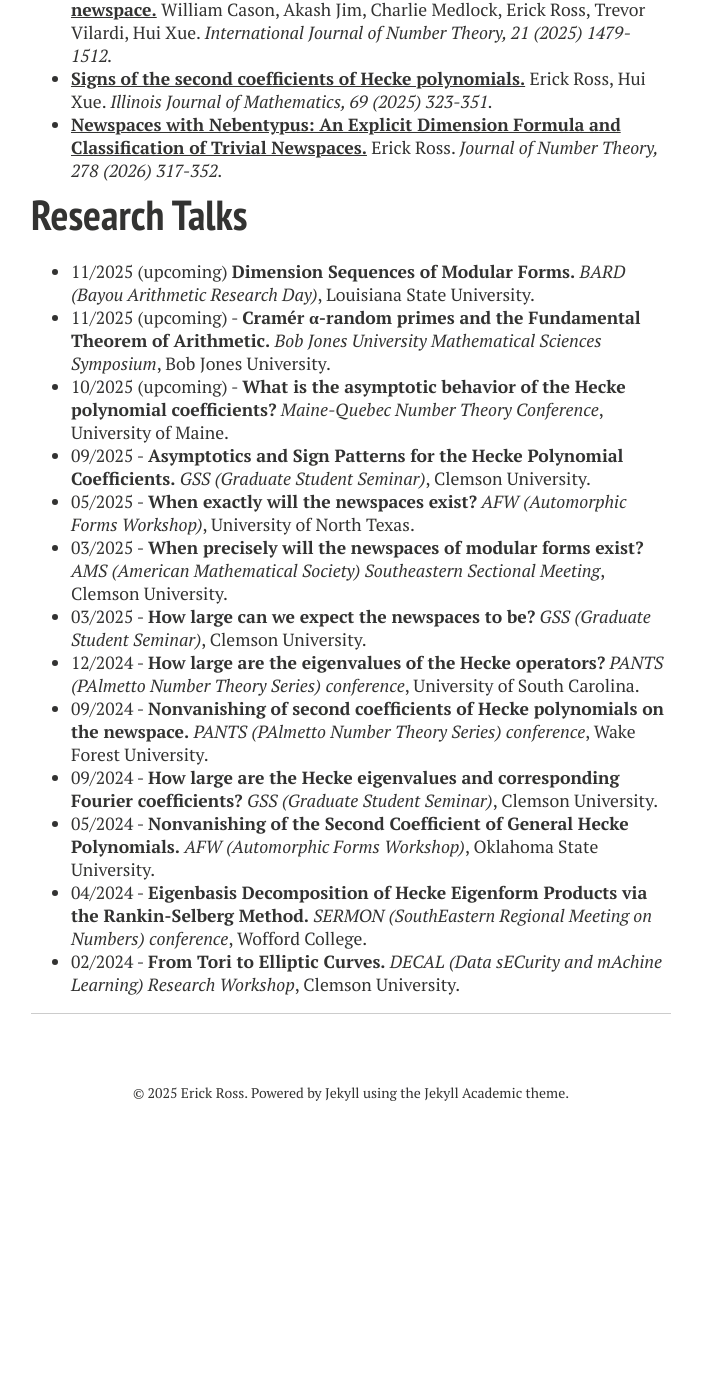
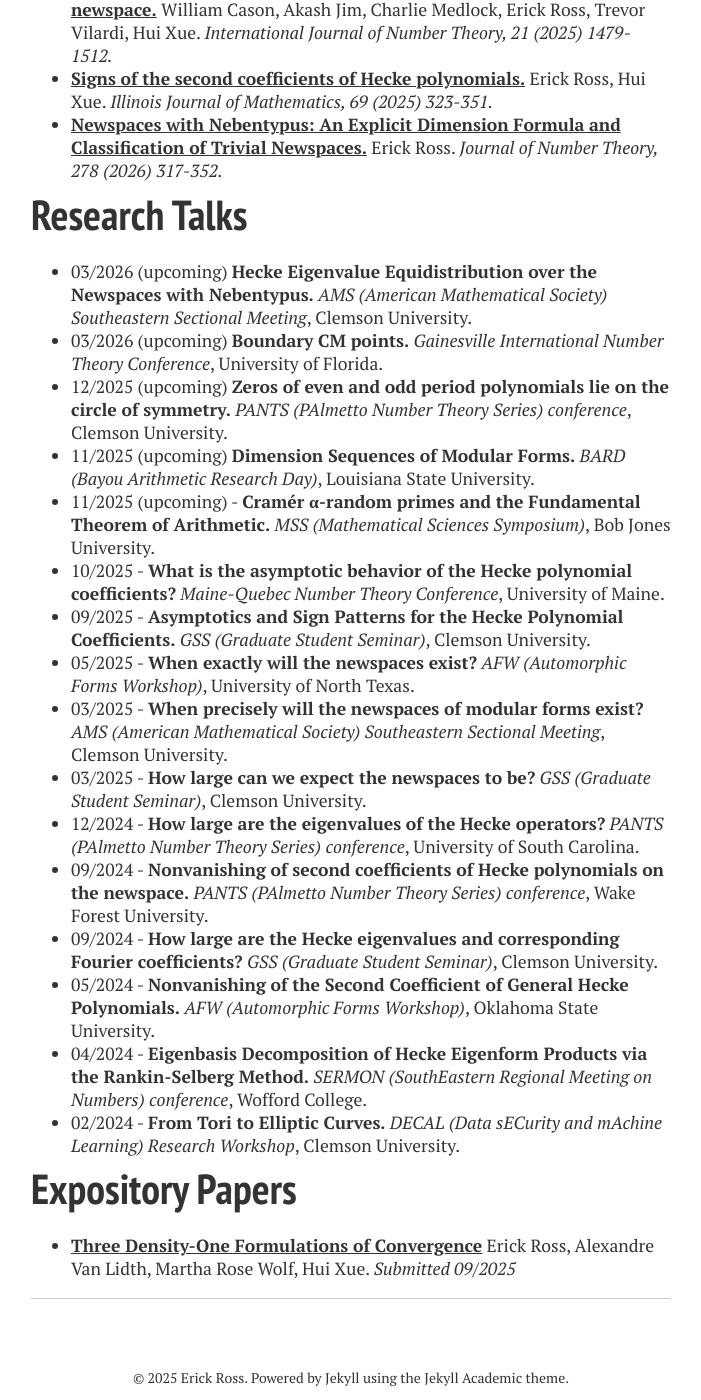
Before and after one commit to erick-ross/erick-ross.github.io, a Jekyll site: the page built from research.md, in a window 1280 px wide and 1400 px high, scrolled down 798 px. Shown: the whole window, without its empty margins (289-990 px from the left). Built offline with Jekyll 4.4.1, drawn with Linux system fonts in a browser that asks for light colours; nearby versions of some CDN libraries; before the commit the page ends 1949 px from its top, so only the background shows below that.

Commit message:
updated CV

```diff
--- a/research.md
+++ b/research.md
@@ -25,9 +25,12 @@ layout: page
 
 
 # Research Talks
+- 03/2026 (upcoming) **Hecke Eigenvalue Equidistribution over the Newspaces with Nebentypus.** *AMS (American Mathematical Society) Southeastern Sectional Meeting*, Clemson University.
+- 03/2026 (upcoming) **Boundary CM points.** *Gainesville International Number Theory Conference*, University of Florida.
+- 12/2025 (upcoming) **Zeros of even and odd period polynomials lie on the circle of symmetry.** *PANTS (PAlmetto Number Theory Series) conference*, Clemson University.
 - 11/2025 (upcoming) **Dimension Sequences of Modular Forms.** *BARD (Bayou Arithmetic Research Day)*, Louisiana State University.
-- 11/2025 (upcoming) - **Cramér α-random primes and the Fundamental Theorem of Arithmetic.** *Bob Jones University Mathematical Sciences Symposium*, Bob Jones University.
-- 10/2025 (upcoming) - **What is the asymptotic behavior of the Hecke polynomial coefficients?** *Maine-Quebec Number Theory Conference*, University of Maine.
+- 11/2025 (upcoming) - **Cramér α-random primes and the Fundamental Theorem of Arithmetic.** *MSS (Mathematical Sciences Symposium)*, Bob Jones University.
+- 10/2025 - **What is the asymptotic behavior of the Hecke polynomial coefficients?** *Maine-Quebec Number Theory Conference*, University of Maine.
 - 09/2025 - **Asymptotics and Sign Patterns for the Hecke Polynomial Coefficients.** *GSS (Graduate Student Seminar)*, Clemson University.
 - 05/2025 - **When exactly will the newspaces exist?** *AFW (Automorphic Forms Workshop)*, University of North Texas.
 - 03/2025 - **When precisely will the newspaces of modular forms exist?** *AMS (American Mathematical Society) Southeastern Sectional Meeting*, Clemson University.
@@ -38,3 +41,11 @@ layout: page
 - 05/2024 - **Nonvanishing of the Second Coefficient of General Hecke Polynomials.** *AFW (Automorphic Forms Workshop)*, Oklahoma State University.
 - 04/2024 - **Eigenbasis Decomposition of Hecke Eigenform Products via the Rankin-Selberg Method.** *SERMON (SouthEastern Regional Meeting on Numbers) conference*, Wofford College.
 - 02/2024 - **From Tori to Elliptic Curves.** *DECAL (Data sECurity and mAchine Learning) Research Workshop*, Clemson University.
+
+
+
+
+
+
+# Expository Papers
+- [**Three Density-One Formulations of Convergence**](/Three_density_one_formulations_of_convergence.pdf) Erick Ross, Alexandre Van Lidth, Martha Rose Wolf, Hui Xue. *Submitted 09/2025*
```
Also changed, not shown: 1 other file.
